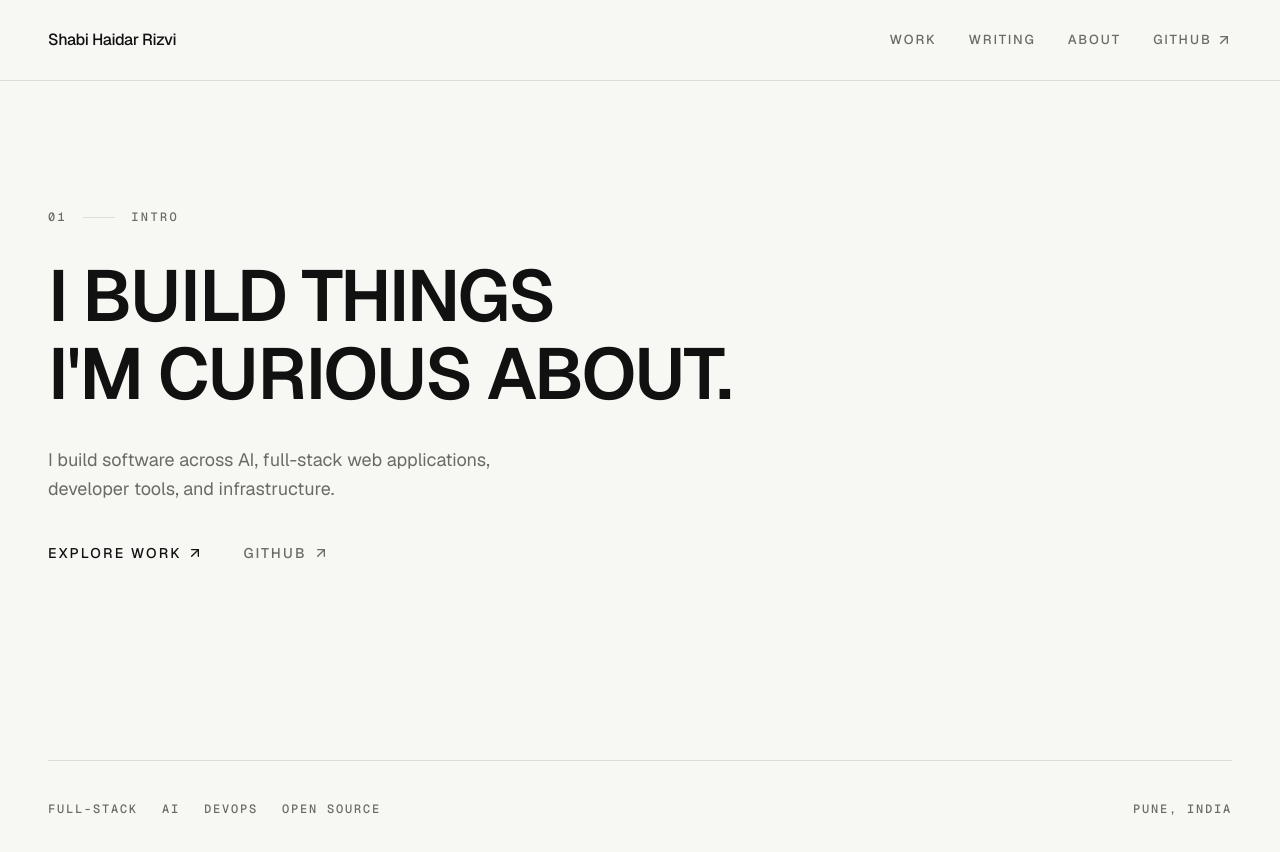
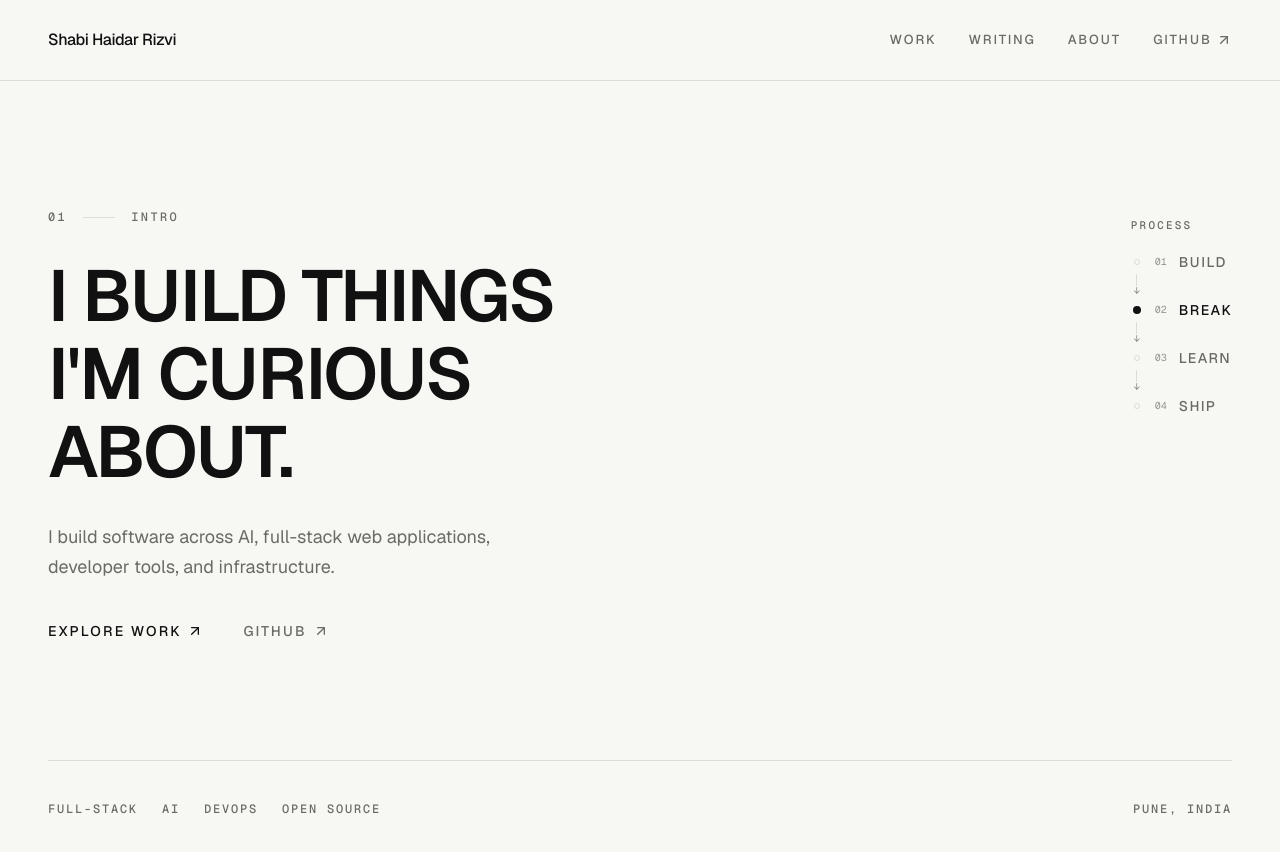
Before and after one commit to shabi-2-2/Portfolio_01, a Next.js app: page / in a window 1280 px wide. Shown: the top 852 px of the page. Built offline with nearby package versions, Linux system fonts and the light colour scheme.

Commit message:
feat: add ProcessCycle component to hero section

```diff
--- a/components/home/hero.tsx
+++ b/components/home/hero.tsx
@@ -1,5 +1,6 @@
 import { Container } from "@/components/layout/container";
 import { Section } from "@/components/layout/section";
+import { ProcessCycle } from "@/components/home/process-cycle";
 import { ArrowLink } from "@/components/ui/arrow-link";
 import { SectionLabel } from "@/components/ui/section-label";
 
@@ -14,15 +15,16 @@ export function Hero() {
       className="flex min-h-dvh flex-col pb-10 pt-16 md:pb-16 md:pt-28 lg:pt-32"
     >
       <Container className="flex flex-1 flex-col justify-between">
-        <div>
+        <div className="lg:flex lg:items-start lg:justify-between lg:gap-20">
+          <div className="lg:max-w-2xl">
             <SectionLabel number="01">Intro</SectionLabel>
             <h1 className="mt-8 max-w-4xl text-4xl font-semibold uppercase leading-[1.08] tracking-tight sm:text-5xl md:text-6xl lg:text-7xl">
               <span className="block">I build things</span>
               <span className="block">I&apos;m curious about.</span>
             </h1>
             <p className="mt-8 max-w-md text-base leading-relaxed text-muted-foreground md:text-lg">
-            I build software across AI, full-stack web applications, developer
-            tools, and infrastructure.
+              I build software across AI, full-stack web applications,
+              developer tools, and infrastructure.
             </p>
             <div className="mt-10 flex flex-col gap-5 sm:flex-row sm:items-center sm:gap-10">
               <ArrowLink
@@ -40,6 +42,9 @@ export function Hero() {
                 GitHub
               </ArrowLink>
             </div>
+          </div>
+
+          <ProcessCycle className="mt-16 lg:mt-2 lg:shrink-0" />
         </div>
 
         <div className="mt-16 flex flex-col gap-6 border-t border-border pt-8 md:mt-20 md:flex-row md:items-end md:justify-between md:pt-10">
--- /dev/null
+++ b/components/home/process-cycle.tsx
@@ -0,0 +1,115 @@
+"use client";
+
+import { Fragment, useEffect, useRef, useState } from "react";
+import { motion, useReducedMotion } from "framer-motion";
+
+import { cn } from "@/lib/utils";
+
+const stages = ["BUILD", "BREAK", "LEARN", "SHIP"] as const;
+const cycleDurationMs = 3200;
+
+interface ProcessCycleProps {
+  className?: string;
+}
+
+export function ProcessCycle({ className }: ProcessCycleProps) {
+  const shouldReduceMotion = useReducedMotion() ?? false;
+  const [activeIndex, setActiveIndex] = useState(0);
+  const [hoveredIndex, setHoveredIndex] = useState<number | null>(null);
+  const pausedRef = useRef(false);
+
+  useEffect(() => {
+    if (shouldReduceMotion) return;
+
+    const timer = window.setInterval(() => {
+      if (!pausedRef.current) {
+        setActiveIndex((index) => (index + 1) % stages.length);
+      }
+    }, cycleDurationMs);
+
+    return () => window.clearInterval(timer);
+  }, [shouldReduceMotion, activeIndex]);
+
+  const bulletTransition = shouldReduceMotion
+    ? { duration: 0 }
+    : { duration: 0.4, ease: "easeInOut" as const };
+
+  return (
+    <div
+      className={cn("flex flex-col", className)}
+      onPointerEnter={() => {
+        pausedRef.current = true;
+      }}
+      onPointerLeave={() => {
+        pausedRef.current = false;
+      }}
+      onFocusCapture={() => {
+        pausedRef.current = true;
+      }}
+      onBlurCapture={() => {
+        pausedRef.current = false;
+      }}
+    >
+      <p className="font-mono text-[11px] font-medium uppercase tracking-[0.2em] text-muted-foreground">
+        Process
+      </p>
+
+      <div className="mt-4 flex flex-col">
+        {stages.map((stage, index) => {
+          const emphasized = index === activeIndex || index === hoveredIndex;
+
+          return (
+            <Fragment key={stage}>
+              <button
+                type="button"
+                onClick={() => setActiveIndex(index)}
+                onMouseEnter={() => setHoveredIndex(index)}
+                onMouseLeave={() => setHoveredIndex(null)}
+                onFocus={() => setHoveredIndex(index)}
+                onBlur={() => setHoveredIndex(null)}
+                className="flex min-h-5 items-center gap-3 py-0.5 focus-visible:outline-none focus-visible:ring-2 focus-visible:ring-ring"
+              >
+                <span
+                  aria-hidden="true"
+                  className="flex size-3 items-center justify-center"
+                >
+                  {index === activeIndex ? (
+                    <motion.span
+                      layoutId="process-bullet"
+                      transition={bulletTransition}
+                      className="size-2 rounded-full bg-foreground"
+                    />
+                  ) : (
+                    <span className="size-1.5 rounded-full border border-border" />
+                  )}
+                </span>
+                <span className="font-mono text-[10px] tabular-nums text-muted-foreground/70">
+                  0{index + 1}
+                </span>
+                <span
+                  className={cn(
+                    "text-sm font-medium uppercase tracking-[0.1em] transition-colors motion-reduce:transition-none",
+                    emphasized ? "text-foreground" : "text-muted-foreground",
+                  )}
+                >
+                  {stage}
+                </span>
+              </button>
+
+              {index < stages.length - 1 && (
+                <div aria-hidden="true" className="flex h-6 items-start">
+                  <span className="flex w-3 flex-col items-center">
+                    <span className="h-3 w-px bg-border" />
+                    <span className="font-mono text-[10px] leading-none text-muted-foreground/80">
+                      ↓
+                    </span>
+                  </span>
+                </div>
+              )}
+            </Fragment>
+          );
+        })}
+      </div>
+    </div>
+  );
+}
```
Lines whose indentation alone changed are shown as unchanged.
